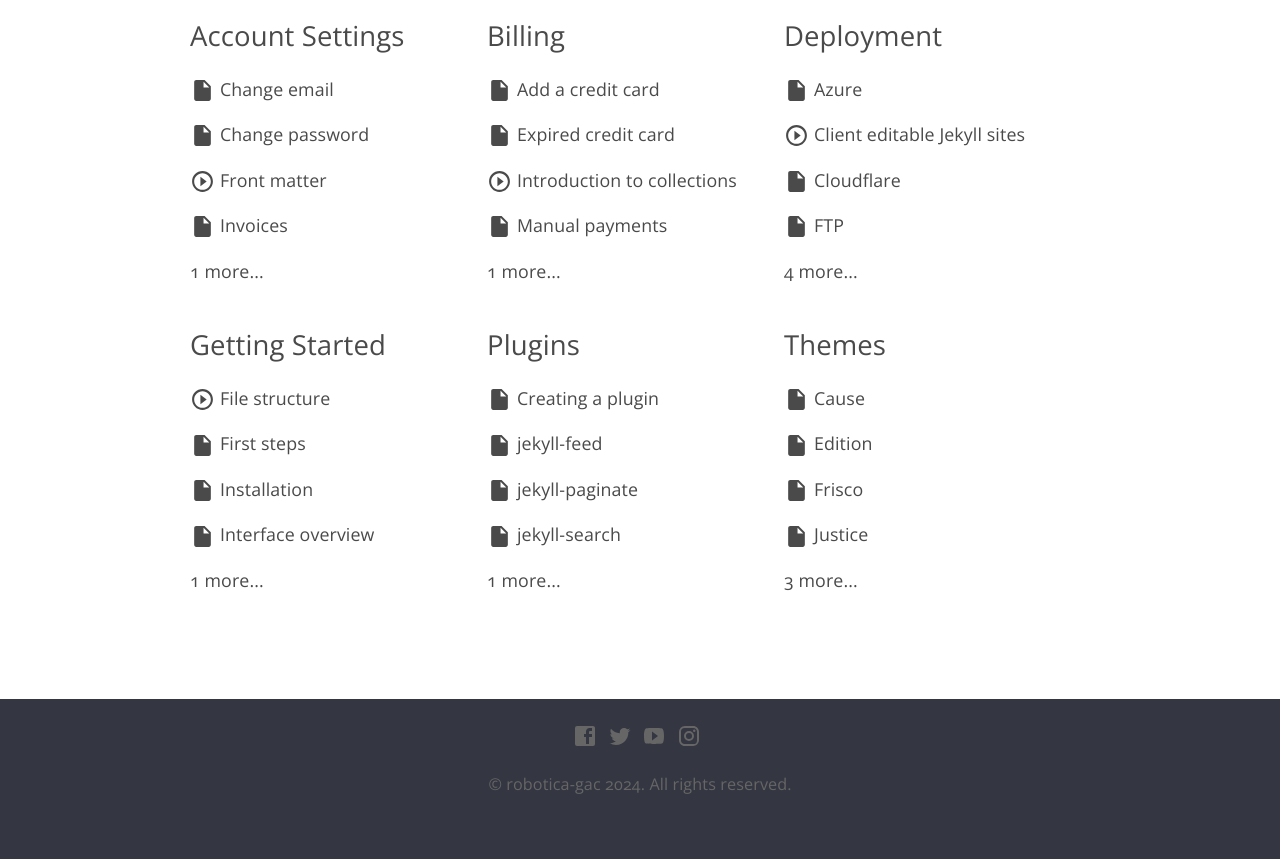
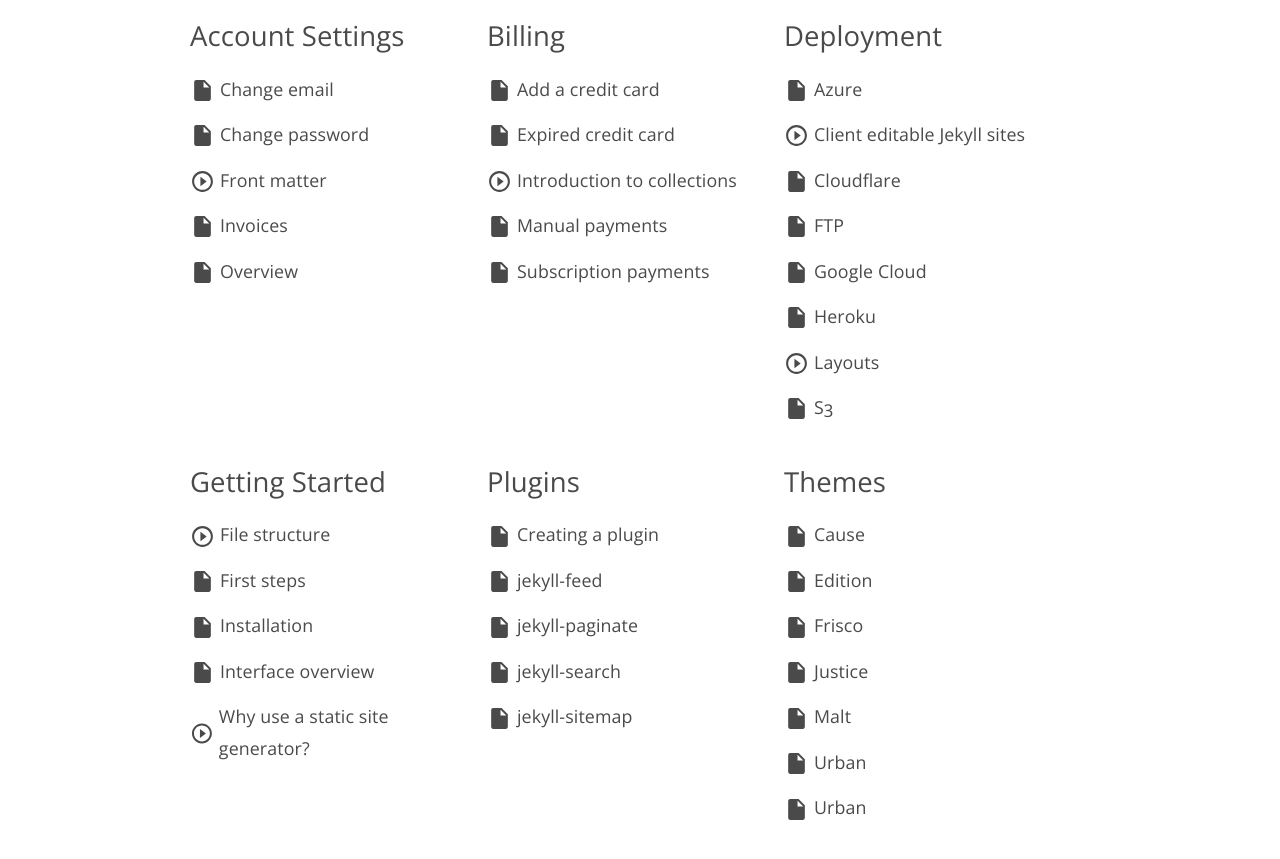
Before and after one commit to robotica-gac/robotica-gac.github.io, a Jekyll site: the page built from index.html, in a window 1280 px wide and 900 px high, scrolled down 442 px. Shown: the top 859 px of the window. Built offline with Jekyll 4.4.1, drawn with Linux system fonts in a browser that asks for light colours; nearby versions of some CDN libraries; before the commit the page ends 1262 px from its top, so only the background shows below that.

Commit message:
Eliminar pliegue de la pag principal
Por algún motivo los subdominios de categorías no funcionan. Como no voy a tener mucho contenido, era más fácil eliminar el pliegue y mostrar todo en una misma página. Tal vez tenga que solucionarlo más tarde

```diff
--- a/index.html
+++ b/index.html
@@ -9,17 +9,14 @@
 		{% assign size = posts | size %}
 		<section class="category">
 				<h3>
-					<a href="{{ site.baseurl }}/category/{{ name | slugify }}/">{{ name | replace: "-", " " }}</a>
+					<a>{{ name | replace: "-", " " }}</a>
 				</h3>
 
 			<ul>
 				{% assign tutorials = posts | sort: "title" %}
-				{% for tutorial in tutorials limit: 4 %}
+				{% for tutorial in tutorials %}
 					<li><a href="{{ site.baseurl }}{{ tutorial.url }}">{% include document-icon.html icon=tutorial.type %}{{ tutorial.title }}</a></li>
 				{% endfor %}
-				{% if size > 4 %}
-					<li><a href="{{ site.baseurl }}/category/{{ name | slugify }}/">{{ size | minus: 4 }} more...</a></li>
-				{% endif %}
 			</ul>
 		</section>
 	{% endfor %}
```
